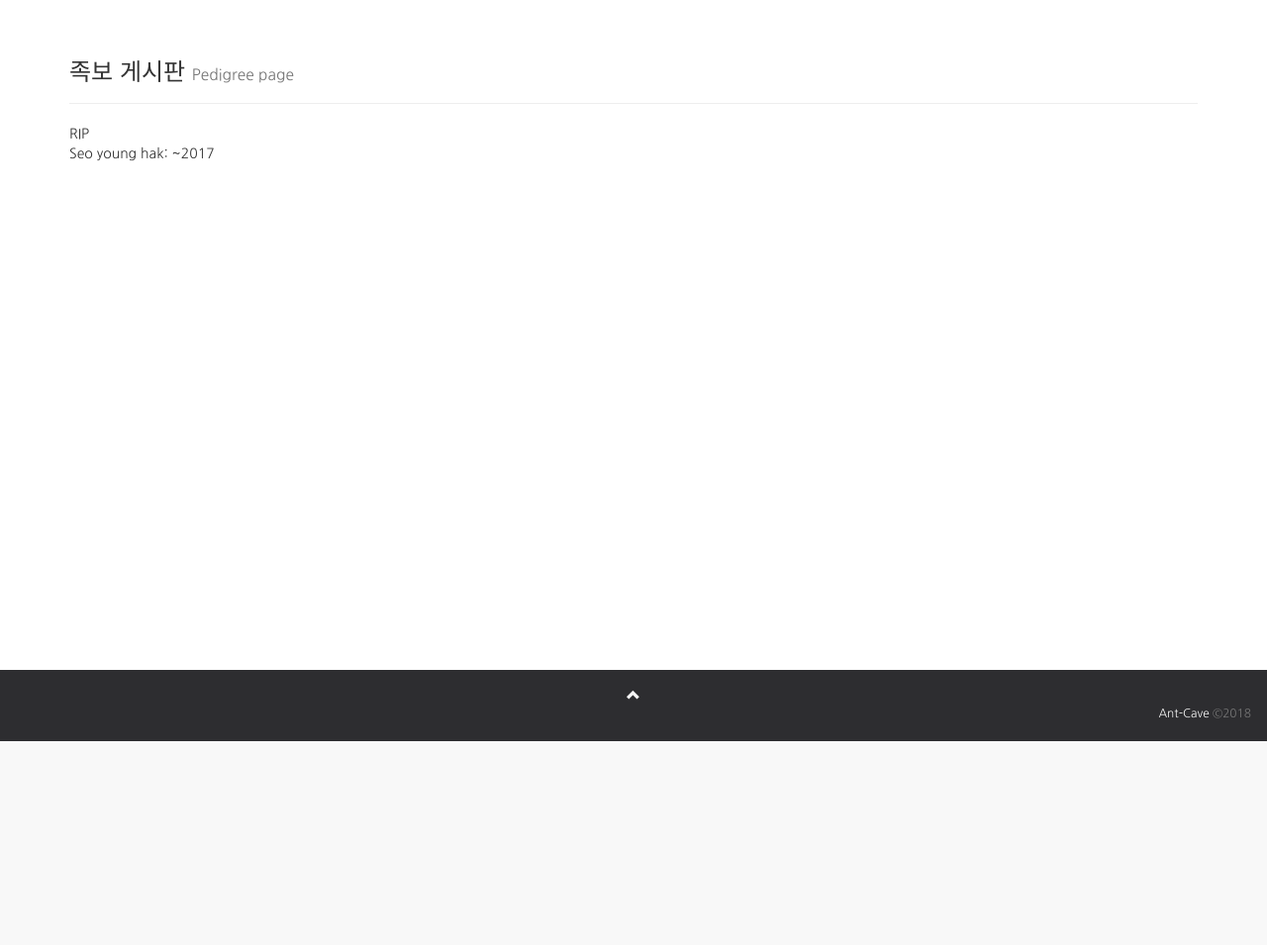
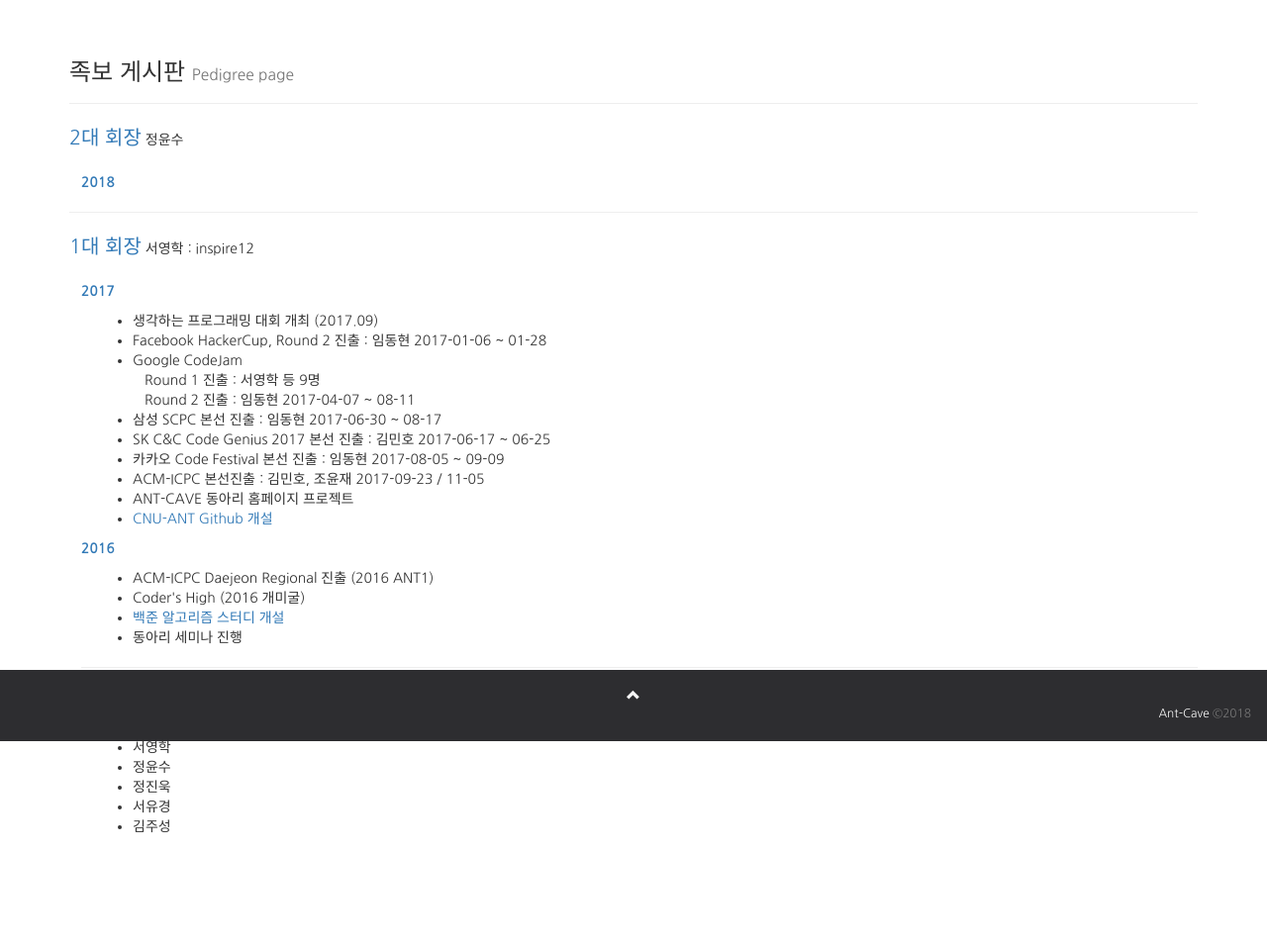
Before and after one commit to CNU-ANT/ANT-Cave, a Django app: page /pedigree/ in a window 1280 px wide. Shown: the part 51-1006 px from the top of the page at 99% size. Before the commit the page ends 800 px from the top, so only its background shows below. Run offline with Django 3.2, Linux system fonts and the light colour scheme; the visitor is signed in with stand-in values (Sample User, id 1); some libraries are stand-ins or nearby versions; some web fonts are replaced.

Commit message:
족보게시판 내용 수정
16,17년, 만든 이 추가

Closes https://github.com/CNU-ANT/ANT-Cave/issues/35

```diff
--- a/templates/board/pedigree.html
+++ b/templates/board/pedigree.html
@@ -45,6 +45,9 @@
                     break;
             }
         }
+
+
+
 </script>
 <form method='post' action='' enctype="multipart/form-data">
 
@@ -57,8 +60,76 @@
         </h3>
     </div>
      <div>
-            RIP <br>
-            Seo young hak: ~2017<br>
+        <span class="text-primary" style="font-size:20px;">2대 회장</span> <span>정윤수 </span>
+        <div style="margin-left:12px">
+            <br/>
+            <p class="text-primary" style="font-weight:bold"> 2018 </p>
+            <div style="margin-left:12px">
+
+
+            </div>
+
+        </div>
+     </div>
+    <hr>
+    <div>
+        <span class="text-primary" style="font-size:20px;">1대 회장</span> <span>서영학 : inspire12</span>
+        <div style="margin-left:12px">
+            <br/>
+            <p class="text-primary" style="font-weight:bold"> 2017 </p>
+            <ul style="margin-left:12px">
+                <li>생각하는 프로그래밍 대회 개최 (2017.09) </li>
+                <li>Facebook HackerCup, Round 2 진출 : 임동현 2017-01-06 ~ 01-28 </li>
+                <li>Google CodeJam <br/>
+                <div style="margin-left:12px">Round 1 진출 : 서영학 등 9명<br>
+                    Round 2 진출 : 임동현
+                    2017-04-07 ~ 08-11
+                </div>
+
+                </li>
+                <li>삼성 SCPC
+                    본선 진출 : 임동현
+                    2017-06-30 ~ 08-17
+                </li>
+                <li>
+                    SK C&C
+                    Code Genius 2017
+                    본선 진출 : 김민호
+                    2017-06-17 ~ 06-25
+                <li>카카오 Code Festival
+                    본선 진출 : 임동현
+                    2017-08-05 ~ 09-09
+                </li>
+                <li>ACM-ICPC
+                    본선진출 : 김민호, 조윤재
+                    2017-09-23 / 11-05
+                </li>
+                <li>
+                    ANT-CAVE 동아리 홈페이지 프로젝트
+                </li>
+                <li>
+                    <a href="https://github.com/CNU-ANT/">CNU-ANT Github 개설</a>
+                </li>
+            </ul>
+            <p class="text-primary" style="font-weight:bold"> 2016 </p>
+            <ul style="margin-left:12px">
+                <li>ACM-ICPC Daejeon Regional 진출 (2016 ANT1) </li>
+                <li>Coder's High (2016 개미굴)</li>
+                <li><a href = https://www.acmicpc.net/group/471>백준 알고리즘 스터디 개설</a></li>
+                <li>동아리 세미나 진행</li>
+            </ul>
+            <hr>
+            <p class="text-primary" style="font-weight:bold"> 홈페이지를 만든 사람들(ANT-CAVE Contributor) </p>
+            <ul style="margin-left:12px">
+                <li>김혁진 </li>
+                <li>서영학 </li>
+                <li>정윤수</li>
+                <li>정진욱</li>
+                <li>서유경</li>
+                <li>김주성</li>
+            </ul>
+        </div>
+
     </div>
 </article>
 {% endblock %}
```
Lines whose indentation alone changed are shown as unchanged.
